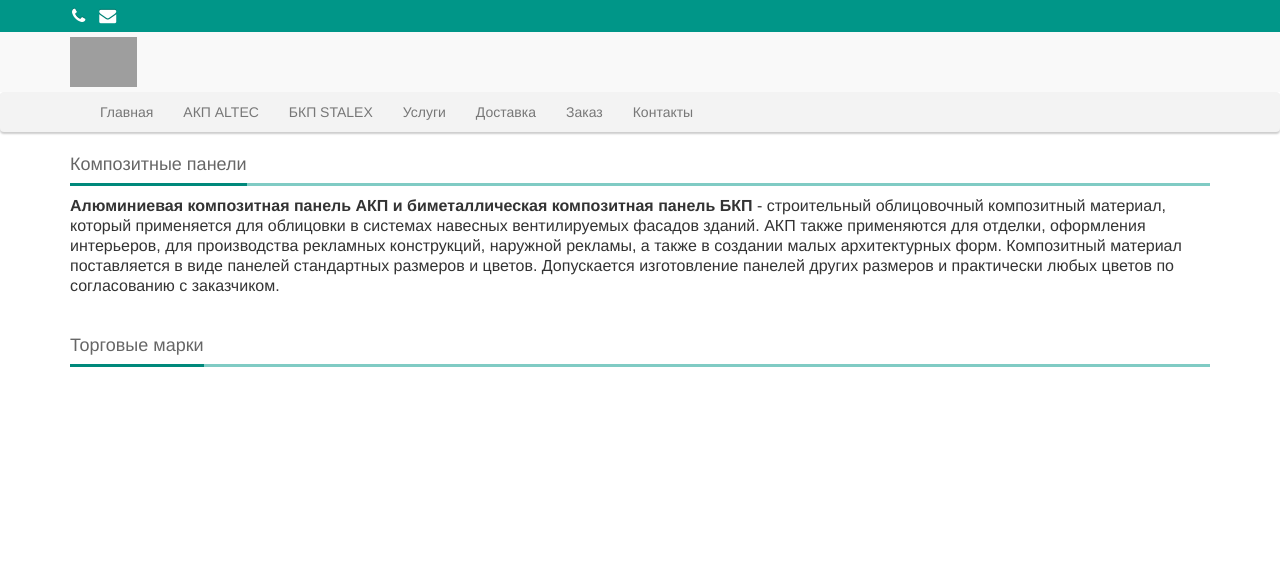
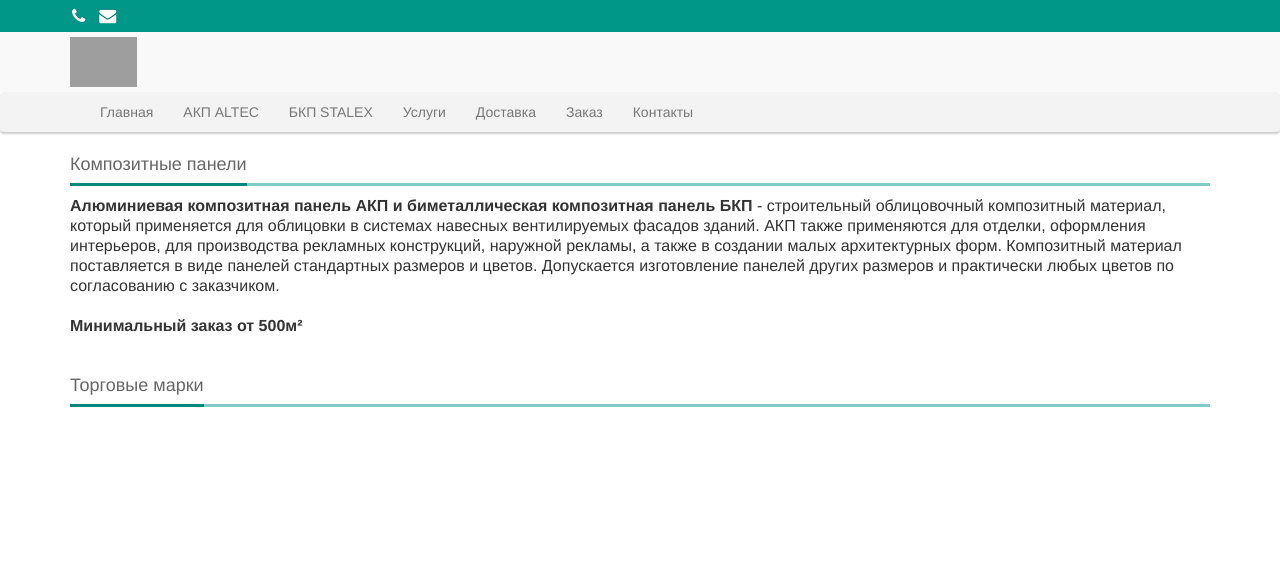
Before and after one commit to Rexagon/okayshop, a Django app: template templates/main.html in a window 1280 px wide. Shown: the top 574 px of the page. Run offline with Django 3.2, Linux system fonts and the light colour scheme; the template is opened without the code that fills it, so the values that code supplies are empty; some libraries are stand-ins or nearby versions; grey boxes are pictures that could not be loaded.

Commit message:
Добавил примечания

```diff
--- a/templates/checkout.html
+++ b/templates/checkout.html
@@ -56,6 +56,7 @@
                         </table>
                     </div>
                 * - Суммарная площадь всех листов. Может быть чуть больше чем указанная ранее.
+                <br><br>Расчёт является предварительным. Точный расчёт производится нашими специалистами после окончательного согласования заказа.
                 <br><br>
                 </div>
             </div>
--- a/templates/main.html
+++ b/templates/main.html
@@ -23,7 +23,7 @@
                     <p>
                         <b>Алюминиевая композитная панель АКП и биметаллическая композитная панель БКП</b> - строительный облицовочный композитный материал, который применяется для облицовки в системах навесных вентилируемых фасадов зданий. АКП также применяются для отделки, оформления интерьеров, для производства рекламных конструкций, наружной рекламы, а также в создании малых архитектурных форм.
                         Композитный материал поставляется в виде панелей стандартных размеров и цветов.
-                        Допускается изготовление панелей других размеров и практически любых цветов по согласованию с заказчиком.
+                        Допускается изготовление панелей других размеров и практически любых цветов по согласованию с заказчиком. <br><br><b>Минимальный заказ от 500м&sup2;</b>
                     </p>
                 </div>
             </div><br><br>
```
